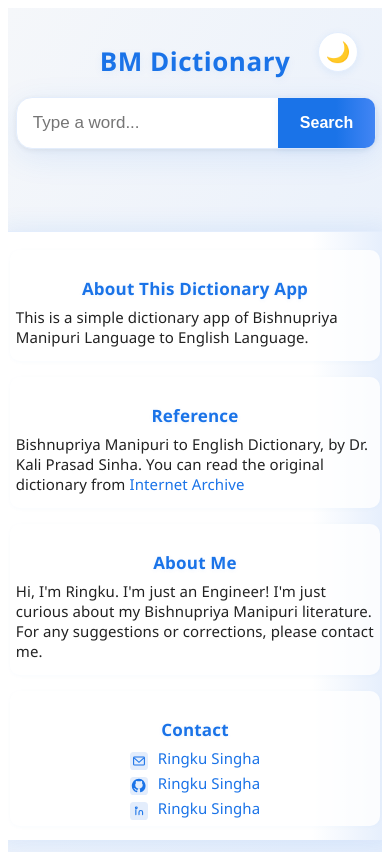
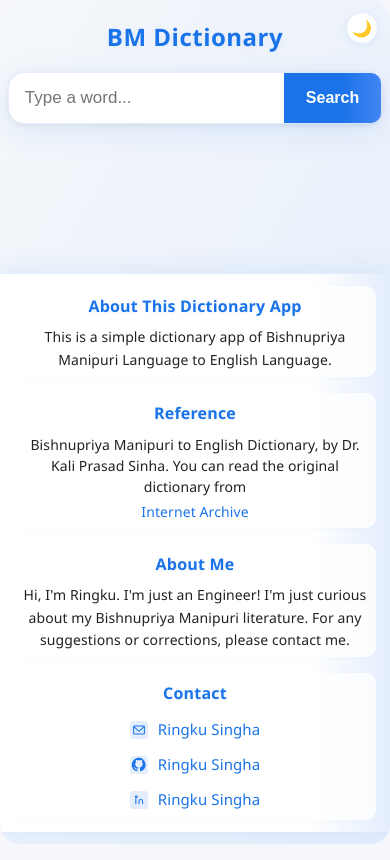
Before and after one commit to ringku1/Bishnupriya-Manipuri-Language-Dictionary, a React (Vite) app: page / in a window 390 px wide. Built offline with nearby package versions, Linux system fonts and the light colour scheme.

Commit message:
app design  is responsive

```diff
--- a/src/App.css
+++ b/src/App.css
@@ -20,9 +20,27 @@
     0 1.5px 6px 0 rgba(0, 0, 0, 0.18);
 }
 
+/* Base reset and box-sizing */
+* {
+  box-sizing: border-box;
+  margin: 0;
+  padding: 0;
+}
+
+body {
+  margin: 0;
+  font-family: "Segoe UI", Tahoma, Geneva, Verdana, sans-serif;
+  background: var(--color-bg);
+  color: var(--color-text);
+  line-height: 1.6;
+  min-height: 100vh;
+  display: flex;
+  flex-direction: column;
+}
+
+/* Main App container - FIXED: Use flex column layout */
 .App {
   text-align: center;
-  font-family: "Segoe UI", Tahoma, Geneva, Verdana, sans-serif;
   padding: 32px 2vw 24px 2vw;
   background: var(--color-bg-gradient);
   min-height: 100vh;
@@ -35,11 +53,65 @@
   position: relative;
   overflow-x: hidden;
   animation: bgGradientMove 12s ease-in-out infinite alternate;
-  box-sizing: border-box;
-  min-height: 100vh;
-  min-height: 100dvh;
+  flex: 1; /* This is crucial */
+  border-radius: 20px;
 }
 
+/* Main content area - FIXED: This will grow and prevent footer overlap */
+.main-content {
+  width: 100%;
+  max-width: 1200px;
+  flex: 1; /* This makes it grow and push footer down */
+  display: flex;
+  flex-direction: column;
+  align-items: center;
+  padding-bottom: 2rem; /* Space above footer */
+}
+
+/* Header styles */
+h1 {
+  color: var(--color-header);
+  margin-bottom: 30px;
+  font-size: 36px;
+  font-weight: 700;
+  letter-spacing: 0.5px;
+  text-shadow: 0 2px 8px rgba(26, 115, 232, 0.08);
+  transition: color 0.2s;
+}
+
+/* Theme toggle button */
+.theme-toggle-btn {
+  position: absolute;
+  top: 24px;
+  right: 24px;
+  background: var(--color-card);
+  color: var(--color-primary);
+  border: 1.5px solid #e3edfc;
+  border-radius: 50%;
+  width: 40px;
+  height: 40px;
+  display: flex;
+  align-items: center;
+  justify-content: center;
+  font-size: 20px;
+  cursor: pointer;
+  box-shadow: 0 2px 8px rgba(26, 115, 232, 0.08);
+  transition: background 0.2s, color 0.2s, box-shadow 0.2s;
+  z-index: 20;
+}
+
+.theme-toggle-btn:hover,
+.theme-toggle-btn:focus {
+  background: var(--color-primary);
+  color: #fff;
+  box-shadow: 0 4px 16px rgba(26, 115, 232, 0.18);
+}
+
+[data-theme="dark"] .theme-toggle-btn {
+  border-color: #2a3442;
+}
+
+/* Footer styles - RESTORED original layout */
 .app-footer {
   width: 100vw;
   background: linear-gradient(90deg, var(--color-card) 80%, #e3edfc 100%);
@@ -50,15 +122,12 @@
   letter-spacing: 0.1px;
   z-index: 20;
   padding: 18px 0 8px 0;
-  margin-top: auto;
-  position: sticky;
+  margin-top: auto; /* This pushes footer to bottom */
+  position: relative; /* Changed from sticky to relative */
   bottom: 0;
   left: 0;
   right: 0;
-  border-radius: 0 0 0 0;
   transition: background 0.3s, color 0.3s, box-shadow 0.3s;
-  box-sizing: border-box;
-  min-height: 0;
 }
 
 [data-theme="dark"] .app-footer {
@@ -76,10 +145,11 @@
   justify-content: space-between;
   gap: 0;
   padding: 0 8px;
-  align-items: stretch;
+  align-items: stretch; /* This is key - makes children stretch to same height */
   min-height: 80px;
 }
 
+/* Footer sections - they will now all stretch to match the tallest one */
 .footer-section {
   flex: 1 1 0;
   min-width: 0;
@@ -90,13 +160,14 @@
   box-shadow: 0 1px 4px rgba(26, 115, 232, 0.03);
   display: flex;
   flex-direction: column;
-  justify-content: center;
+  justify-content: center; /* Center content vertically */
   align-items: center;
   font-size: 15px;
   border: none;
-  height: 100%;
+  height: auto; /* Change from 100% to auto */
   text-align: center;
 }
+
 [data-theme="dark"] .footer-section {
   background: rgba(35, 42, 54, 0.92);
   box-shadow: 0 1px 4px rgba(138, 180, 248, 0.03);
@@ -106,10 +177,7 @@
   margin: 0 0 6px 0;
   text-align: left;
 }
-[data-theme="dark"] .footer-section {
-  background: rgba(35, 42, 54, 0.92);
-  box-shadow: 0 1px 4px rgba(138, 180, 248, 0.03);
-}
+
 .footer-divider {
   width: 1.5px;
   background: #e3edfc;
@@ -118,6 +186,7 @@
   min-height: 60px;
   align-self: stretch;
 }
+
 [data-theme="dark"] .footer-divider {
   background: #2a3442;
 }
@@ -141,6 +210,35 @@
   gap: 5px;
 }
 
+/* For the contact section with list items, ensure proper spacing */
+.footer-section.contact-info ul {
+  display: flex;
+  flex-direction: column;
+  justify-content: center;
+  flex: 1; /* Make the list take available space */
+  width: 100%;
+}
+
+.footer-section.contact-info li {
+  display: flex;
+  align-items: center;
+  justify-content: center;
+  margin: 3px 0;
+}
+
+/* For the about sections with paragraphs */
+.footer-section.about-app p,
+.footer-section.reference p,
+.footer-section.about-me p {
+  display: flex;
+  align-items: center;
+  justify-content: center;
+  flex: 1; /* Make paragraphs take available space */
+  margin: 0;
+  text-align: center; /* Center text */
+  min-height: 60px; /* Minimum height for consistency */
+}
+
 .footer-content a {
   color: var(--color-primary);
   text-decoration: none;
@@ -148,10 +246,12 @@
   font-weight: 500;
   margin-left: 4px;
 }
+
 .footer-content a:hover {
   text-decoration: underline;
   color: #ea4335;
 }
+
 .contact-icon {
   display: inline-flex;
   vertical-align: middle;
@@ -159,23 +259,7 @@
   margin-bottom: -2px;
 }
 
-@media (max-width: 900px) {
-  .footer-content {
-    flex-direction: column;
-    gap: 10px;
-    padding: 0 2vw;
-    min-height: 0;
-  }
-  .footer-section {
-    min-width: 0;
-    padding: 10px 6px 8px 6px;
-    margin-bottom: 6px;
-  }
-  .footer-divider {
-    display: none;
-  }
-}
-
+/* Animations */
 @keyframes bgGradientMove {
   0% {
     background-position: 0% 50%;
@@ -185,56 +269,104 @@
   }
 }
 
-@media (max-width: 600px) {
+/* Responsive design for mobile */
+@media (max-width: 900px) {
+  .footer-content {
+    flex-direction: column;
+    gap: 10px;
+    padding: 0 2vw;
+    min-height: 0;
+  }
+
+  .footer-section {
+    min-width: 0;
+    padding: 15px 10px; /* Slightly more padding on mobile */
+    margin-bottom: 6px;
+    min-height: auto; /* Reset min-height on mobile */
+  }
+
+  .footer-section.about-app p,
+  .footer-section.reference p,
+  .footer-section.about-me p {
+    min-height: auto; /* Reset on mobile */
+  }
+
+  .footer-divider {
+    display: none;
+  }
+}
+@media (max-width: 768px) {
+  .App {
+    padding: 24px 2vw 16px 2vw;
+  }
+
+  h1 {
+    font-size: 28px;
+    margin-bottom: 20px;
+  }
+
+  .theme-toggle-btn {
+    top: 16px;
+    right: 16px;
+    width: 36px;
+    height: 36px;
+    font-size: 18px;
+  }
+}
+
+@media (max-width: 480px) {
   .App {
     padding: 18px 2vw 12px 2vw;
   }
+
   h1 {
-    font-size: 26px;
-    margin-bottom: 18px;
+    font-size: 24px;
+    margin-bottom: 16px;
+  }
+
+  .theme-toggle-btn {
+    top: 12px;
+    right: 12px;
+    width: 32px;
+    height: 32px;
+    font-size: 16px;
+  }
+
+  .app-footer {
+    padding: 12px 0 6px 0;
+  }
+
+  .footer-content {
+    padding: 0 1vw;
+  }
+
+  .footer-section {
+    padding: 8px 4px 6px 4px;
+    font-size: 14px;
+  }
+
+  .footer-content h3 {
+    font-size: 16px;
   }
 }
-
-h1 {
-  color: var(--color-header);
-  margin-bottom: 30px;
-  font-size: 36px;
-  font-weight: 700;
-  letter-spacing: 0.5px;
-  text-shadow: 0 2px 8px rgba(26, 115, 232, 0.08);
-  transition: color 0.2s;
+/* Fix for reference section */
+.footer-section.reference p {
+  display: flex;
+  flex-wrap: wrap;
+  justify-content: center;
+  align-items: center;
+  gap: 4px;
+  text-align: center;
+  line-height: 1.5;
 }
 
-@media (max-width: 600px) {
-  h1 {
-    font-size: 26px;
-    margin-bottom: 18px;
-  }
+.footer-section.reference p span {
+  text-align: center;
+  display: inline;
 }
 
-/* Theme toggle button */
-.theme-toggle-btn {
-  position: absolute;
-  top: 24px;
-  right: 24px;
-  background: var(--color-card);
-  color: var(--color-primary);
-  border: 1.5px solid #e3edfc;
-  border-radius: 50%;
-  width: 40px;
-  height: 40px;
-  display: flex;
-  align-items: center;
-  justify-content: center;
-  font-size: 20px;
-  cursor: pointer;
-  box-shadow: 0 2px 8px rgba(26, 115, 232, 0.08);
-  transition: background 0.2s, color 0.2s, box-shadow 0.2s;
-  z-index: 20;
+.footer-section.reference a {
+  white-space: nowrap;
+  display: inline-block;
+  margin: 0;
 }
-.theme-toggle-btn:hover,
-.theme-toggle-btn:focus {
-  background: var(--color-primary);
-  color: #fff;
-  box-shadow: 0 4px 16px rgba(26, 115, 232, 0.18);
-}
--- a/src/App.jsx
+++ b/src/App.jsx
@@ -62,9 +62,14 @@ function App() {
       >
         {theme === "dark" ? "🌞" : "🌙"}
       </button>
-      <h1>BM Dictionary</h1>
-      <SearchBar onSelectWord={handleSelectWord} />
-      <WordDetail wordObj={selectedWord} onClose={handleCloseDetail} />
+
+      {/* MAIN CONTENT WRAPPER - This is the key fix */}
+      <div className="main-content">
+        <h1>BM Dictionary</h1>
+        <SearchBar onSelectWord={handleSelectWord} />
+        <WordDetail wordObj={selectedWord} onClose={handleCloseDetail} />
+      </div>
+
       <footer className="app-footer">
         <div className="footer-content">
           <div className="footer-section about-app">
@@ -78,8 +83,10 @@ function App() {
           <div className="footer-section reference">
             <h3>Reference</h3>
             <p>
-              Bishnupriya Manipuri to English Dictionary, by Dr. Kali Prasad
-              Sinha. You can read the original dictionary from
+              <span>
+                Bishnupriya Manipuri to English Dictionary, by Dr. Kali Prasad
+                Sinha. You can read the original dictionary from{" "}
+              </span>
               <a
                 href="https://archive.org/details/bishupriya-manipuri-to-english-dictionary-dr.-kali-prasad-sinha/page/n7/mode/2up"
                 target="_blank"
@@ -142,7 +149,7 @@ function App() {
                   >
                     <rect width="20" height="20" rx="4" fill="#e3edfc" />
                     <path
-                      d="M10 2C5.58 2 2 5.58 2 10C2 13.42 4.29 16.17 7.47 16.93C7.97 17.02 8.13 16.73 8.13 16.48C8.13 16.26 8.12 15.63 8.12 14.87C6 15.29 5.48 14.09 5.48 14.09C5.04 13.03 4.42 12.76 4.42 12.76C3.54 12.18 4.49 12.2 4.49 12.2C5.46 12.27 5.95 13.19 5.95 13.19C6.82 14.67 8.23 14.25 8.77 14.03C8.86 13.41 9.09 12.99 9.34 12.77C7.62 12.56 5.78 11.81 5.78 8.97C5.78 8.16 6.08 7.5 6.6 6.98C6.51 6.76 6.19 5.7 6.68 4.36C6.68 4.36 7.3 4.13 8.12 4.84C8.7 4.67 9.33 4.59 9.96 4.59C10.59 4.59 11.22 4.67 11.8 4.84C12.62 4.13 13.24 4.36 13.24 4.36C13.73 5.7 13.41 6.76 13.32 6.98C13.84 7.5 14.14 8.16 14.14 8.97C14.14 11.82 12.29 12.56 10.57 12.77C10.9 13.04 11.19 13.57 11.19 14.37C11.19 15.41 11.18 16.18 11.18 16.48C11.18 16.73 11.34 17.03 11.84 16.93C15.01 16.17 17.3 13.42 17.3 10C17.3 5.58 13.72 2 10 2Z"
+                      d="M10 2C5.58 2 2 5.58 2 10C2 13.42 4.29 16.17 7.47 16.93C7.97 17.02 8.13 16.73 8.13 16.48C8.13 16.26 8.12 15.63 8.12 14.87C6 15.29 5.48 14.09 5.48 14.09C5.04 13.03 4.42 12.76 4.42 12.76C3.54 12.18 4.49 12.2 4.49 12.2C5.46 12.27 5.95 13.19 5.95 13.19C6.82 14.67 8.23 14.25 8.77 14.03C8.86 13.41 9.09 12.99 9.34 12.77C7.62 12.56 5.78 11.81 5.78 8.97C5.78 8.16 6.08 7.5 6.6 6.98C6.51 6.76 6.19 5.7 6.68 4.36C6.68 4.36 7.3 4.13 8.12 4.84C8.7 4.67 9.33 4.59 9.96 4.59C10.59 4.59 11.22 4.67 11.8 4.84C12.62 4.13 13.24 4.36 13.24 4.36C13.73 5.7 13.41 6.76 13.32 6.98C13.84 7.5 14.14 8.16 14.14 8.97C14.14 11.82 12.29 12.56 10.57 12.77C10.90 13.04 11.19 13.57 11.19 14.37C11.19 15.41 11.18 16.18 11.18 16.48C11.18 16.73 11.34 17.03 11.84 16.93C15.01 16.17 17.3 13.42 17.3 10C17.3 5.58 13.72 2 10 2Z"
                       fill="#1a73e8"
                     />
                   </svg>
```
Also changed, not shown: dictionary.txt.
